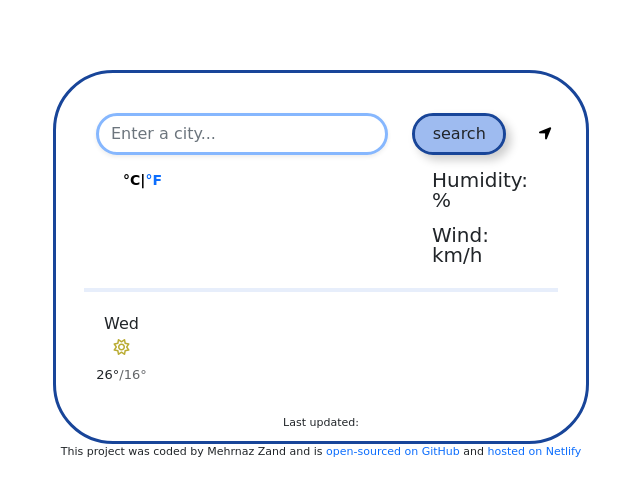
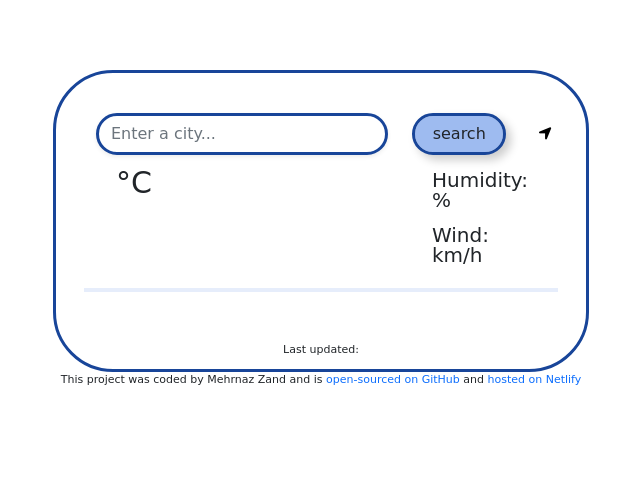
Before and after one commit to Mehrnaz-zand/Weather-app, a plain HTML site: page index.html in a window 1280 px wide. Shown: the whole page, without its empty margins (319-959 px from the left). Drawn offline with nearby package versions, Linux system fonts and the light colour scheme; no server answers.

Commit message:
Removed Fahrenheit conversion

```diff
--- a/index.html
+++ b/index.html
@@ -23,7 +23,7 @@
             <form class="search" id="search-form">
                 <div class="row">
                     <div class="col-8">
-                        <input type="search" placeholder="Enter a city..." autofocus="on" autocomplete="off"
+                        <input type="search" placeholder="Enter a city..."  autocomplete="off"
                             class="form-control shadow-sm searchBox" id="city-value">
 
                     </div>
@@ -39,11 +39,12 @@
                 <div class="row">
                     <div class="col-4">
                         <ul class="today">
-                            <li id="city"> </li>
+                            <li id="city"></li>
                             <li><span class="degree"></span>
-                                <span class="units">
-                                    <a id="celsius" href="#" class="active">°C|</a><a id="fahrenheit" href="#">°F</a>
+                                <span class="unit" id="celsius">
+                                °C
                                 </span>
+
                             </li>
                             <li class="description"></li>
                         </ul>
@@ -68,19 +69,11 @@
 
 
             <hr />
+            <div id="forecastPreview">
 
-            <div class="row" id="forecastPreview">
-                <div class="col-2">
-                    Wed
-                    <div>
-                        <i class="far fa-sun" id="forecast-icon"></i>
-                    </div>
-                    <div class="maxMin">
-                        <span class="max">26°</span><span class="min">/16°</span>
-                    </div>
+            </div>
 
-                </div>
-            </div>
+
             <p class="lastUpdated">
                 Last updated: <span id="date-time"></span>
             </p>
```
